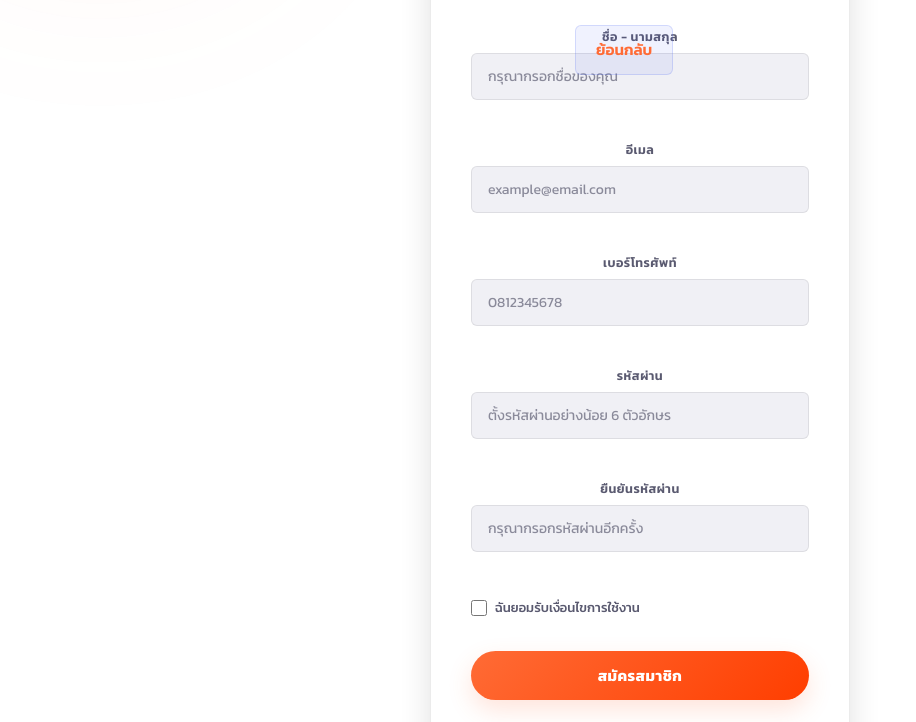
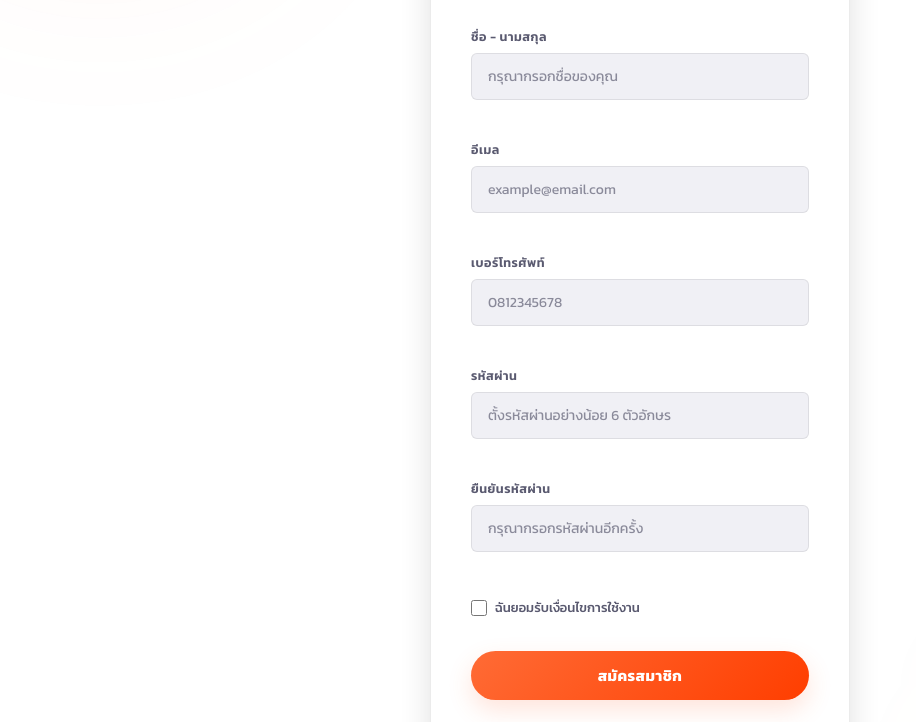
Before and after one commit to Nattapong7557/PJ_Car-Accessories, a website: page frontend/pages/register.html in a window 1280 px wide. Shown: the part 320-1042 px from the top of the page, without its empty margins (0-916 px from the left). Drawn offline with Linux system fonts and the light colour scheme.

Commit message:
Delect button back register

```diff
--- a/frontend/css/auth.css
+++ b/frontend/css/auth.css
@@ -409,8 +409,8 @@ body.auth-page {
 
 .auth-back-button {
   position: absolute;
-  top: 9rem;
-  left: 9rem;
+  top: 14rem;
+  left: 32rem;
   display: inline-flex;
   align-items: center;
   justify-content: center;
--- a/frontend/pages/register.html
+++ b/frontend/pages/register.html
@@ -17,8 +17,6 @@
       </div>
     </a>
     <div class="auth-card">
-      <a href="login.html" class="auth-back-button">ย้อนกลับ</a>
-      <div class="auth-header">
       <div class="auth-header">
         <h1>สมัครสมาชิก</h1>
         <p>สร้างบัญชีใหม่เพื่อเลือกซื้อสินค้า</p>
@@ -100,7 +98,6 @@
 
       <div class="auth-footer">
         <p>มีบัญชีแล้ว? <a href="login.html">เข้าสู่ระบบ</a></p>
-        <p><a href="login.html" class="auth-back-link">ย้อนกลับ</a></p>
       </div>
     </div>
   </div>
```
